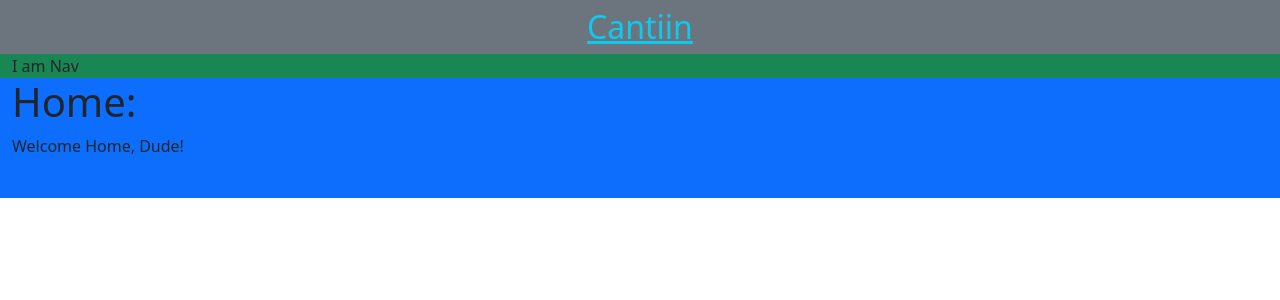
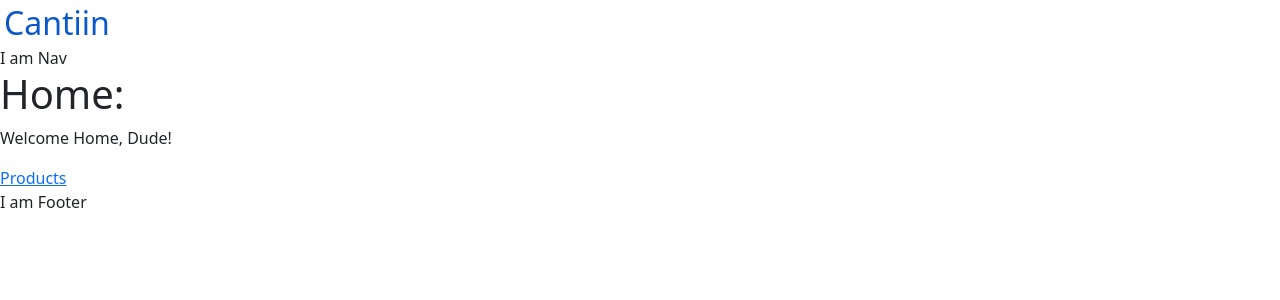
Before and after one commit to OmarThinks/cantiin_django, a Django app: page / in a window 1280 px wide. Shown: the top 300 px of the page. Run offline with Django 3.2, Linux system fonts and the light colour scheme; some libraries are stand-ins or nearby versions.

Commit message:
base_layout.html:mod:will use CSS for grid system

```diff
--- a/_app/assets/style.css
+++ b/_app/assets/style.css
@@ -1 +1,15 @@
+body
+{
+	width: 100%;
+	height: 100%;
+	box-sizing: border-box;
+}
+
 header > a:hover{text-decoration: none;}
+
+
+
+
+
+
+/*Grid System*/
--- a/_app/templates/base_layout.html
+++ b/_app/templates/base_layout.html
@@ -6,7 +6,7 @@
 	<link rel="stylesheet" href="/static/style.css">
 	<title></title>
 </head>
-<body class="container-fluid flex-column flex-nowrap m-0 p-0 bg-white">
+<body class="">
 
 
 	<script src="/static/bootstrap/js/jquery.js"></script>
@@ -14,30 +14,39 @@
 
 
 
-<div class="container-fluid bg-dark p-0">
+<div class="">
 	<header
-	class="container-fluid bg-secondary p-1 text-center">
+	class="">
 
 
 
-	<a class="container-fluid m-0 text-info p-0 m-0"
+	<a class=""
 	href="/"><h2 class="p-1 m-0">Cantiin</h2></a>
 
 </header>
-	<nav class="container-fluid bg-success m-0">I am Nav</nav>
+	<nav class="">I am Nav</nav>
 </div>
 
 
-<div class="container-fluid bg-primary m-0 p-0">
+<div class="">
 
 
 
 
-	<main class="wrapper container-fluid m-0">
+	<main class="wrapper">
 		{% block content %}
 		{% endblock %}
 	</main>
+
+
+
+
+
+
 </div>
+
+
+<footer class="">I am Footer</footer>
 
 
 
```
